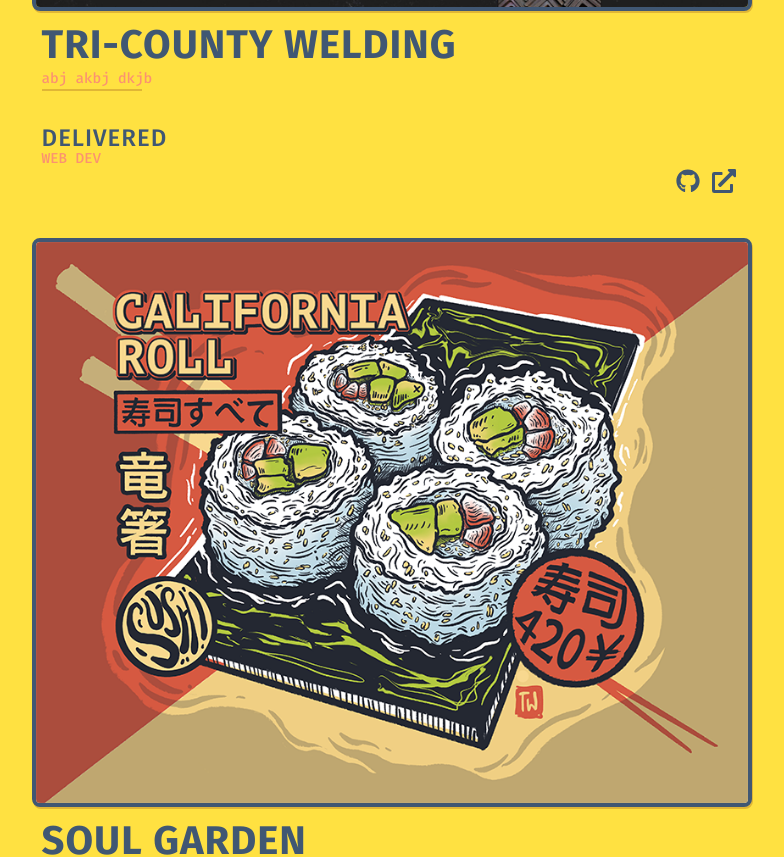
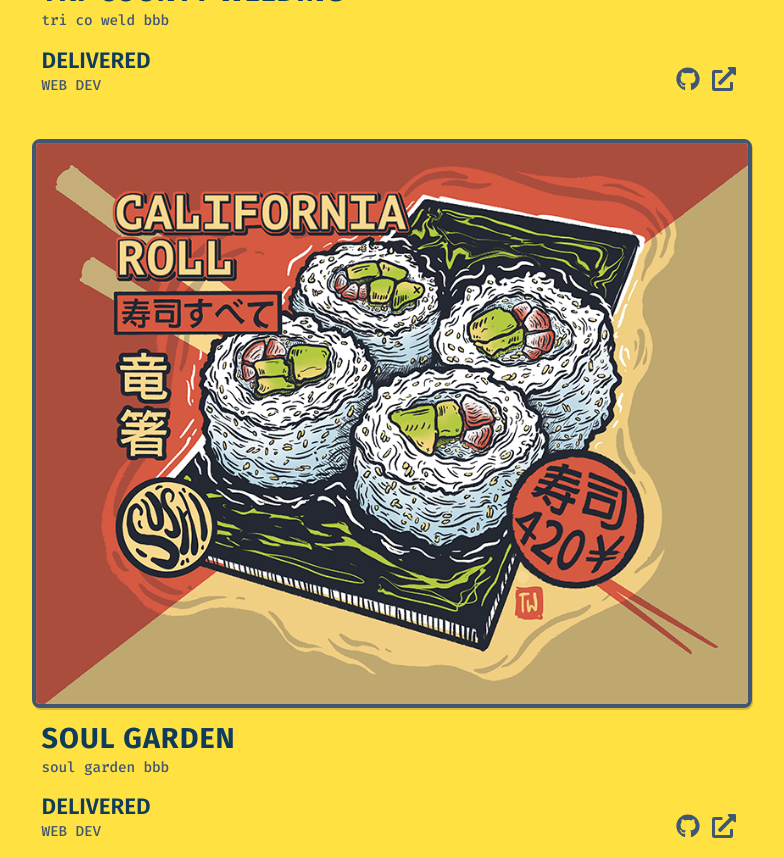
Before and after one commit to traviewhite/traviewhite-v2, a Next.js app: page /code in a window 1280 px wide. Shown: the part 1300-2157 px from the top of the page, without its empty margins (248-1032 px from the left). Built offline with nearby package versions, Linux system fonts and the light colour scheme.

Commit message:
img slug mapping for design pages

```diff
--- a/components/Header.js
+++ b/components/Header.js
@@ -13,7 +13,7 @@ const maggieAlt = "Maggie the Dog Avitar"
 export default function Header() {
 
   useEffect(() => {
-    TweenMax.fromTo(".heading", .1, {opacity: 0, y: 10}, {opacity: 1, y: 0, duration: 0.1, delay: 0.01, ease: Power3.easeOut}),
+    TweenMax.fromTo(".heading", 1, {opacity: 0, y: 10}, {opacity: 1, y: 0, duration: 0.1, delay: 0.25, ease: Power3.easeOut}),
     TweenMax.fromTo(".home_avi", .7, {opacity: 0, y: -40}, {opacity: 1, y: 0, duration: 0.6, delay: 0.3}),
     TweenMax.fromTo(".home_mags", .6, {opacity: 0, y: -30}, {opacity: 1, y: 0, duration: 0.6, delay: 0.4, ease: Power3.easeOut}),
     TweenMax.fromTo(".home_logo", .7, {opacity: 0, y: 30}, {opacity: 1, y: 0, duration: 0.6, delay: 0.6, ease: Power3.easeOut}),
--- a/components/content.js
+++ b/components/content.js
@@ -130,13 +130,13 @@ export const codeData = [
     description: "designer portfolio site using next.js and scss",
     img: "/brookewinka_web.png",
     alt: "i",
-    link: "/",
+    link: "https://brookewinka.com",
     gitLink: "/"
   },
   {
     id: 0-2,
     title: "TRI-COUNTY WELDING",
-    description: "abj akbj dkjb",
+    description: "tri co weld bbb",
     img: "/trico_web.png",
     alt: "i",
     link: "/",
@@ -145,7 +145,7 @@ export const codeData = [
   {
     id: 0-3,
     title: "SOUL GARDEN",
-    description: "bkbjask dbk askbj dfb",
+    description: "soul garden bbb",
     img: "/SushiQuadFinal_2018.png",
     alt: "i",
     link: "/",
--- a/pages/code.js
+++ b/pages/code.js
@@ -14,15 +14,18 @@ export default function Code () {
   const codeItems = codeData.map((value) =>
     <li className="code">
       <Link href={value.link}>
-        <img src={value.img} alt={value.alt} unsized />
+        <a target="_blank"><img src={value.img} alt={value.alt} unsized /></a>
       </Link>
       <div className="code_description">
         <h3>{value.title}</h3>
         <p>{value.description}</p>
-        <hr/>
+        {/* <hr/> */}
         <br/>
+        <div className="code_deliverables">
+          <div className="code_sub_desc">
             <h5>DELIVERED</h5>
             <p>WEB DEV</p>
+          </div>
           <div className="code_links">
             <Link href={value.gitLink}>
               <a target="_blank">
@@ -34,6 +37,7 @@ export default function Code () {
                 <FontAwesomeIcon icon={faExternalLinkAlt} />
               </a>
             </Link>
+          </div>
         </div>
       </div>
     </li>
--- a/styles/main.scss
+++ b/styles/main.scss
@@ -175,11 +175,13 @@ $fontStackCode: 'Fira Code', monospace;
       }
     }
     .code_description {
-      margin: 0.6em 0.6em;
+      margin: 0.8em 0.6em;
       h3 {
         text-align: left;
         letter-spacing: 1px;
         margin-bottom: 5px;
+        font-size: 1.8em;
+        color: $Navy;
       }
       hr {
         margin: 2px 0 15px;
@@ -188,16 +190,39 @@ $fontStackCode: 'Fira Code', monospace;
       }
       p {
         font-size: 0.9em;
-        color: $Red;
+        color: $NavyLt;
       }
-      .code_links {
+      .code_deliverables {
         display: flex;
         flex-direction: row;
-        justify-content: flex-end;
-        a {
-          font-size: 1.5em;
-          color: $NavyLt;
-          margin: 0 6px;
+        justify-content: space-between;
+        .code_sub_desc {
+          h5 {
+            font-size: 1.4em;
+            font-weight: 600;
+            letter-spacing: 0px;
+            margin-bottom: 5px;
+            color: $Navy;
+          }
+          p {
+            // color: inherit;
+          }
+        }
+        .code_links {
+          align-self: flex-end;
+          a {
+            font-size: 1.5em;
+            color: $NavyLt;
+            margin: 0 6px;
+            cursor: pointer;
+            transition: ease 0.05s;
+            :nth-child(n) {
+              &:hover {
+                color: $Red;
+                transform: translateX(-1px) translateY(-1px);
+              }
+            }
+          }
         }
       }
     }
@@ -369,3 +394,20 @@ $fontStackCode: 'Fira Code', monospace;
     }
   }
 }
+
+
+
+.design_pages {
+  margin-top: 3em;
+  text-align: center;
+  h1 {
+
+  }
+  p {
+    margin-bottom: 2em;
+  }
+  img {
+    width: 100%;
+    margin: 2em auto;
+  }
+}
```
Also changed, not shown: components/posts.json (added, +12 -0 lines), pages/design.js (+10 -0 lines), pages/design/[id].js (added, +29 -0 lines). Lines whose indentation alone changed are shown as unchanged.
